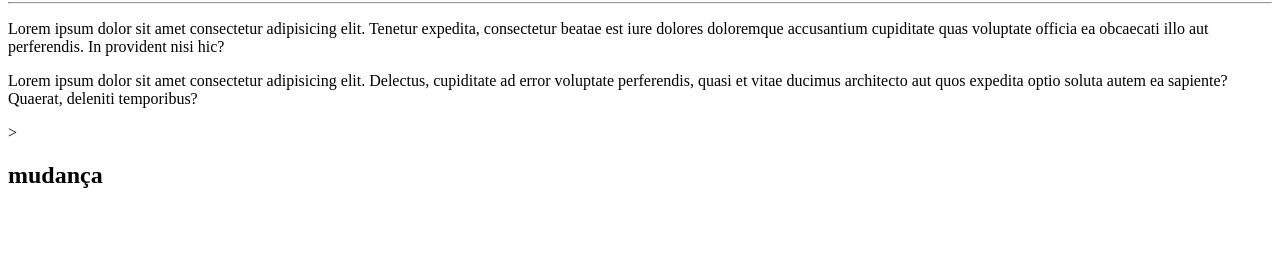
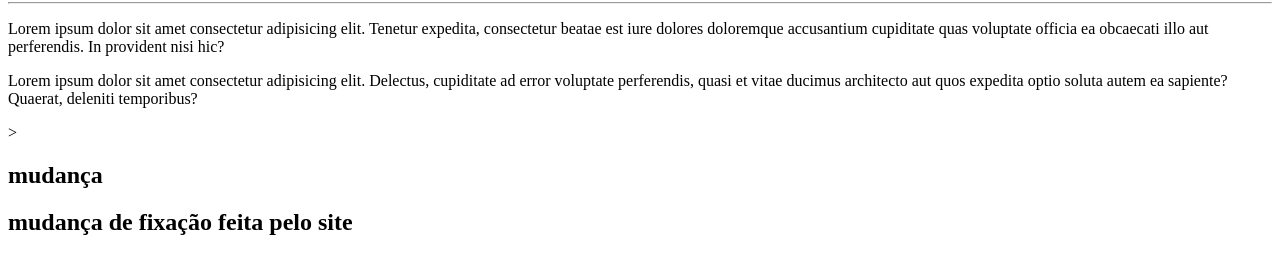
Before and after one commit to JPedroMonteiro/Ola-Mundo, a plain HTML site: page site-exemplo/index.html in a window 1280 px wide. Shown: the part 78-352 px from the top of the page. Drawn offline with Linux system fonts and the light colour scheme.

Commit message:
Outra_Mudanca_De_Fixacao
Fiz outra mudança para treinar o que eu aprendi só que agora pelo site.

```diff
--- a/site-exemplo/index.html
+++ b/site-exemplo/index.html
@@ -11,5 +11,6 @@
     <p>Lorem ipsum dolor sit amet consectetur adipisicing elit. Tenetur expedita, consectetur beatae est iure dolores doloremque accusantium cupiditate quas voluptate officia ea obcaecati illo aut perferendis. In provident nisi hic?</p>
     <p>Lorem ipsum dolor sit amet consectetur adipisicing elit. Delectus, cupiditate ad error voluptate perferendis, quasi et vitae ducimus architecto aut quos expedita optio soluta autem ea sapiente? Quaerat, deleniti temporibus?</p>>
     <h2>mudança<h2>
+    <h2>mudança de fixação feita pelo site<h2>
 </body>
 </html>
```
